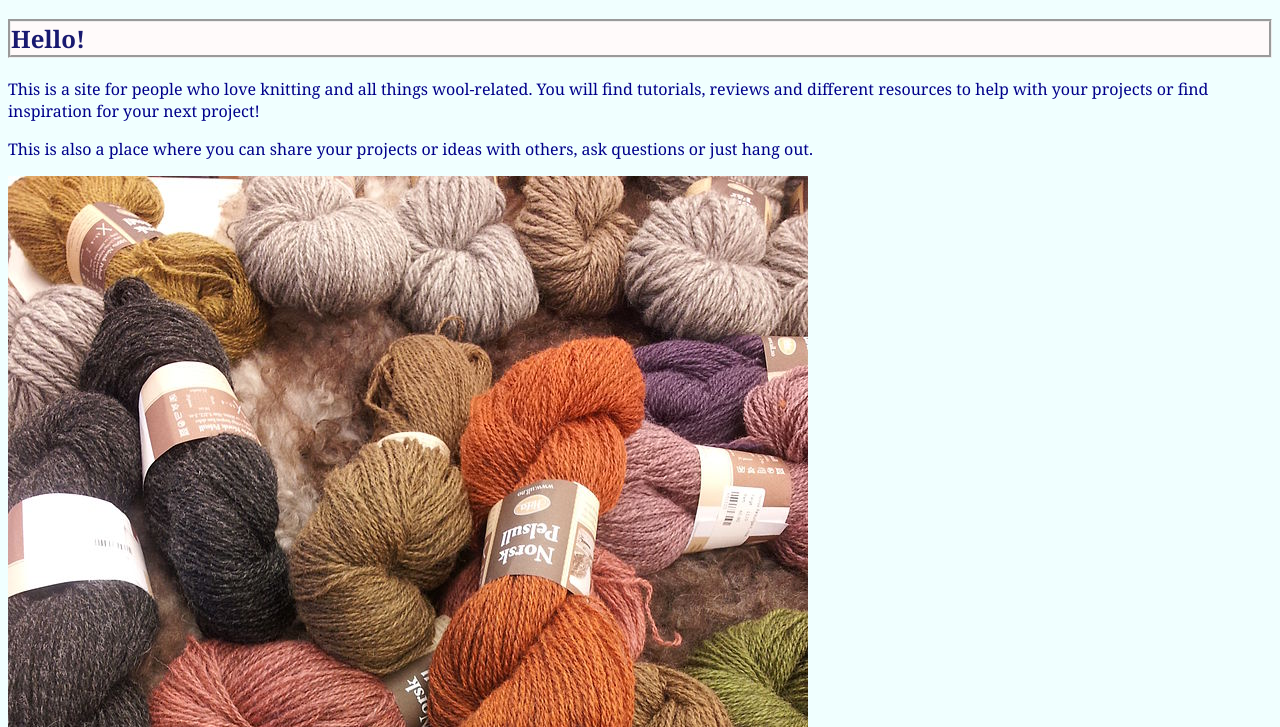
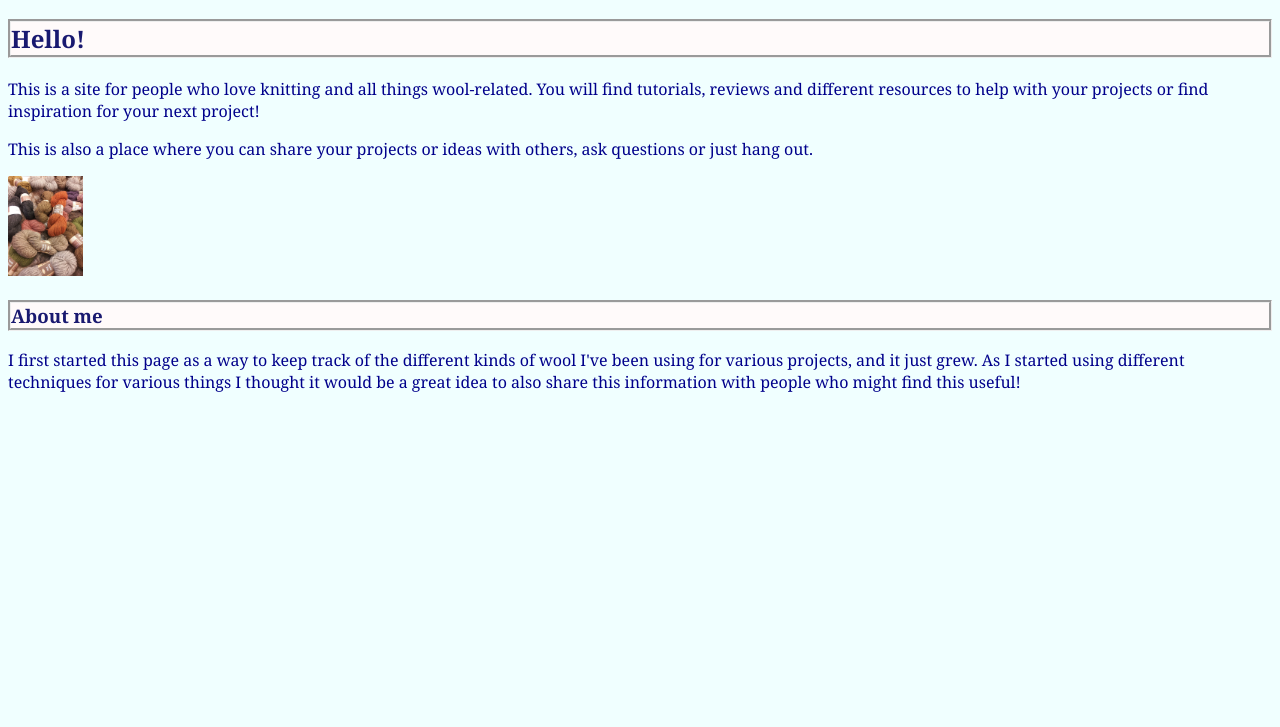
Before and after one commit to Ivone-L/test, a plain HTML site: page index.html in a window 1280 px wide. Shown: the part 73-800 px from the top of the page. Drawn offline with Linux system fonts and the light colour scheme.

Commit message:
Update index.html

```diff
--- a/index.html
+++ b/index.html
@@ -4,7 +4,7 @@
 		<title>All things knitting</title>
         <style>
 	    img {
-		    height: 50%;
+		    height: 100px;
 		}
 
 		* {
```
